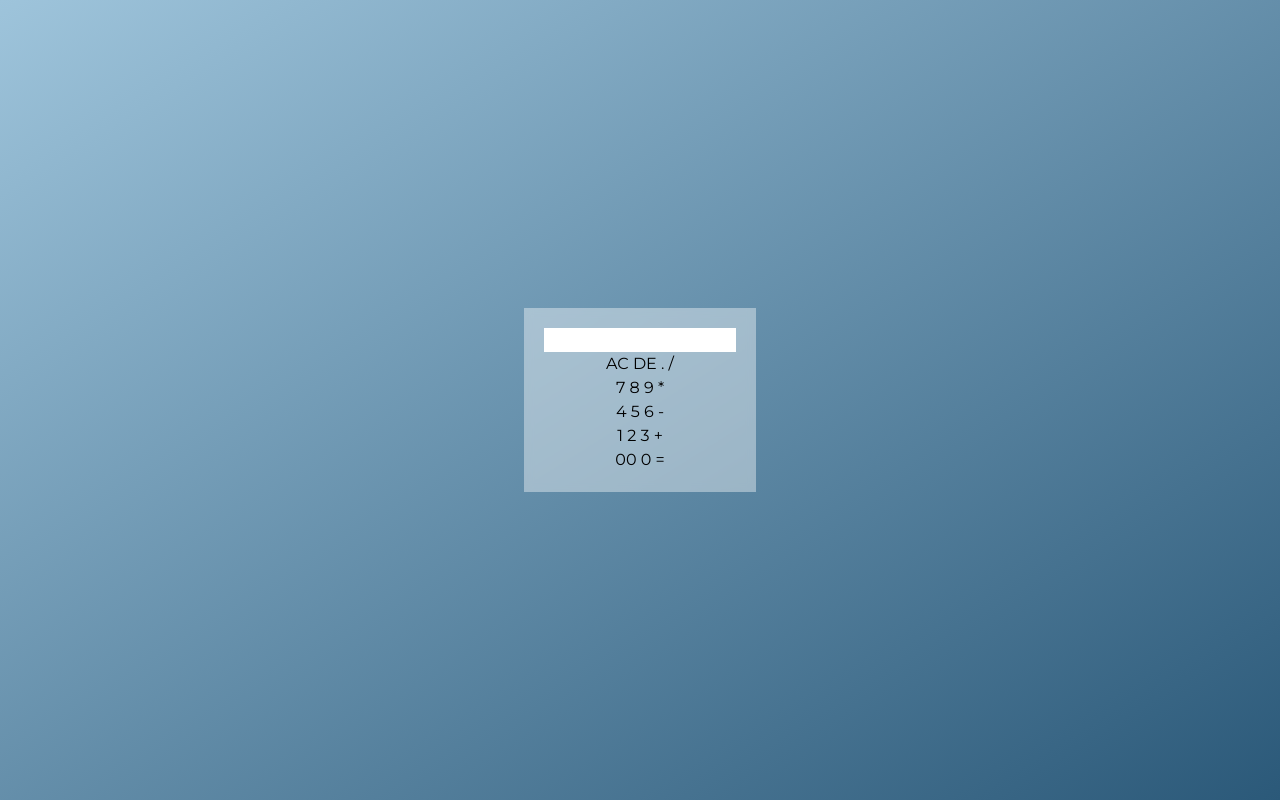
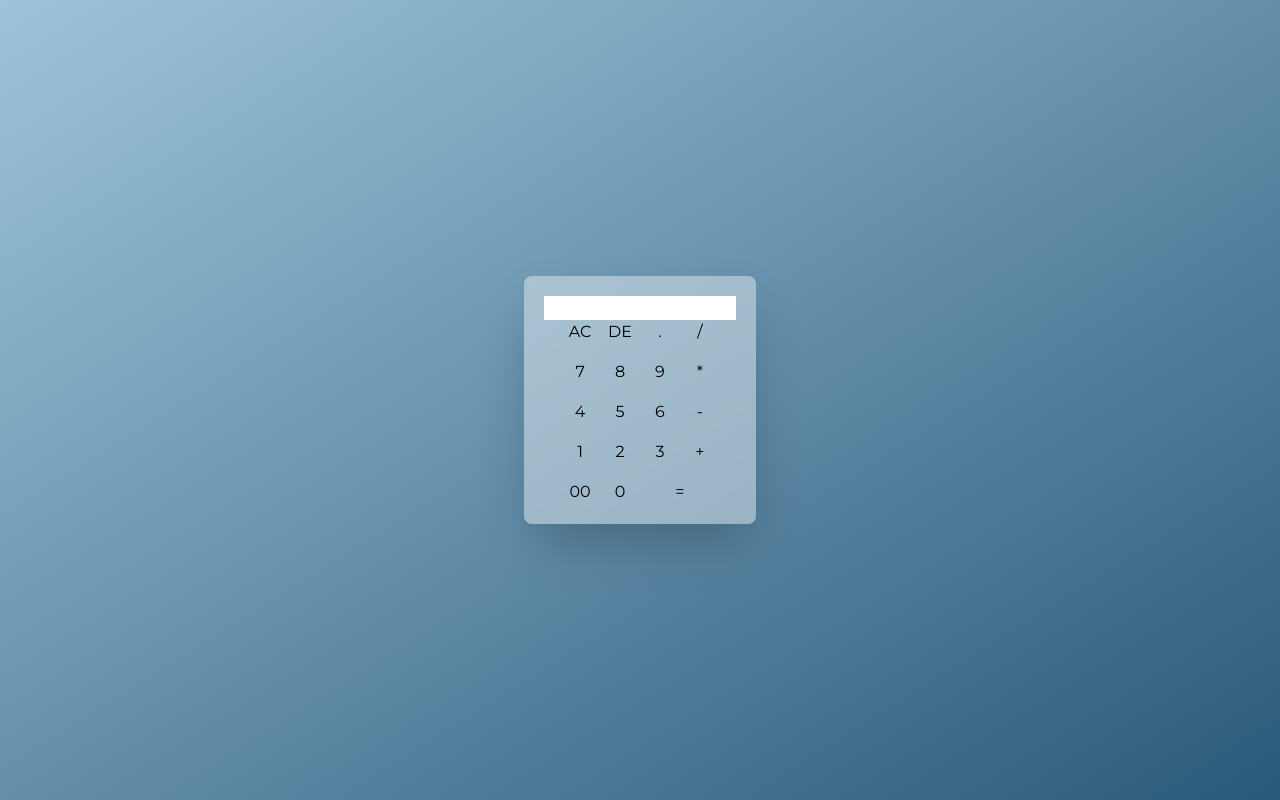
Before and after one commit to ShakeefAhmedRakin/Calculator-TailwindJavaScript, a plain HTML site: page index.html in a window 1280 px wide. Drawn offline with nearby package versions, Linux system fonts and the light colour scheme.

Commit message:
Changed the code layout of the buttons to be under a single grid div.

```diff
--- a/index.html
+++ b/index.html
@@ -25,45 +25,38 @@
     class="h-screen w-screen bg-gradient-to-br from-[#9ec4db] to-[#2b5979] flex justify-center items-center"
   >
     <!--CALCULATOR BODY START-->
-    <div class="bg-white/40 backdrop-blur-sm p-5">
+    <div class="bg-white/40 backdrop-blur-sm p-5 rounded-lg shadow-2xl">
       <form action="" class="flex flex-col justify-center items-center">
         <!-- FIELD -->
         <div>
           <input type="text" readonly />
         </div>
-        <!-- FIRST ROW OF BUTTONS -->
-        <div>
+
+        <div class="grid grid-cols-4 gap-4">
+          <!-- FIRST ROW OF BUTTONS -->
           <button>AC</button>
           <button>DE</button>
           <button>.</button>
           <button>/</button>
-        </div>
-        <!-- SECOND ROW OF BUTTONS -->
-        <div>
+          <!-- SECOND ROW OF BUTTONS -->
           <button>7</button>
           <button>8</button>
           <button>9</button>
           <button>*</button>
-        </div>
-        <!-- THIRD ROW OF BUTTONS -->
-        <div>
+          <!-- THIRD ROW OF BUTTONS -->
           <button>4</button>
           <button>5</button>
           <button>6</button>
           <button>-</button>
-        </div>
-        <!-- FOURTH ROW OF BUTTONS -->
-        <div>
+          <!-- FOURTH ROW OF BUTTONS -->
           <button>1</button>
           <button>2</button>
           <button>3</button>
           <button>+</button>
-        </div>
-        <!-- FIFTH ROW OF BUTTONS -->
-        <div>
+          <!-- FIFTH ROW OF BUTTONS -->
           <button>00</button>
           <button>0</button>
-          <button>=</button>
+          <button class="col-span-2">=</button>
         </div>
       </form>
     </div>
```
